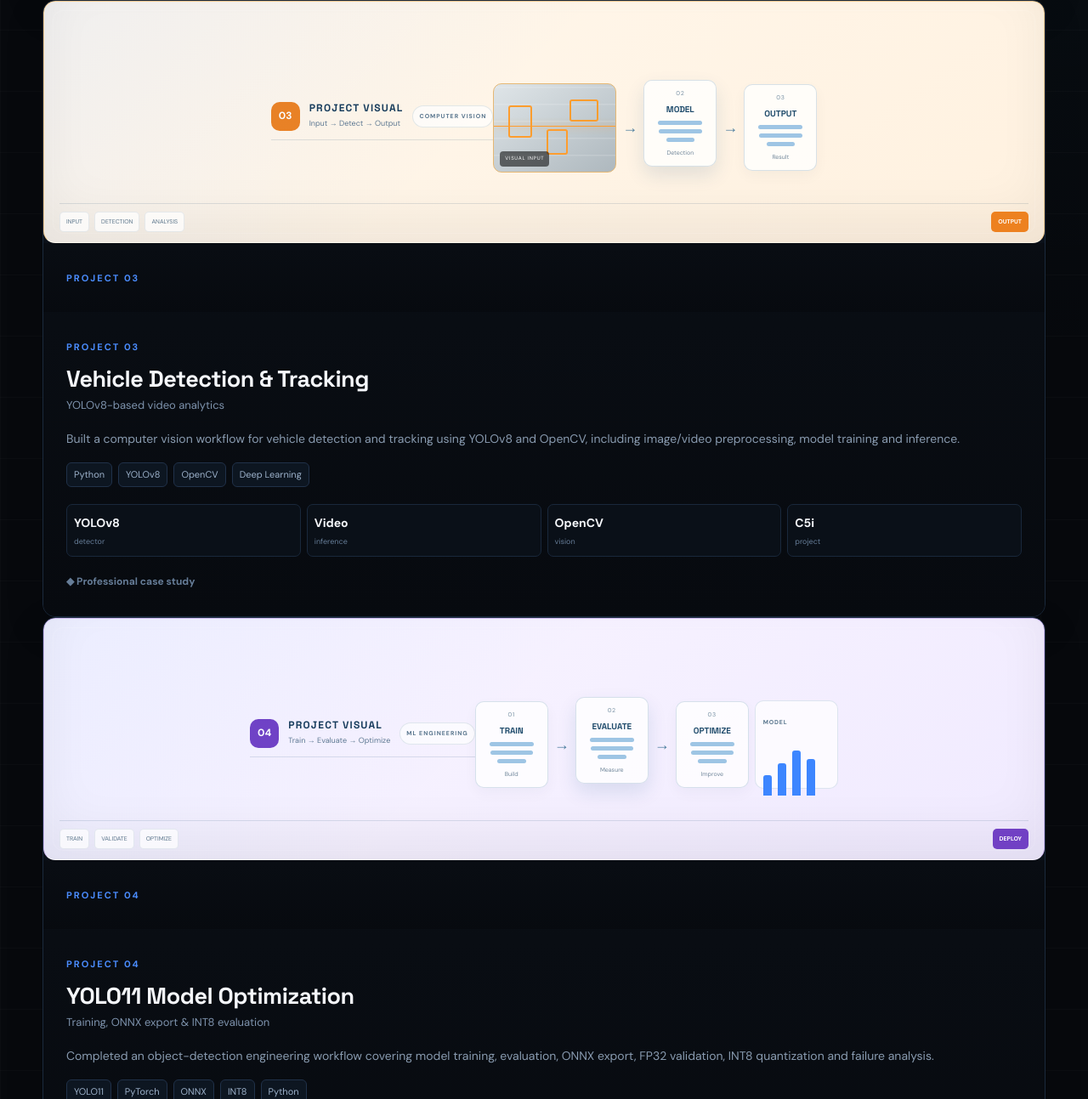
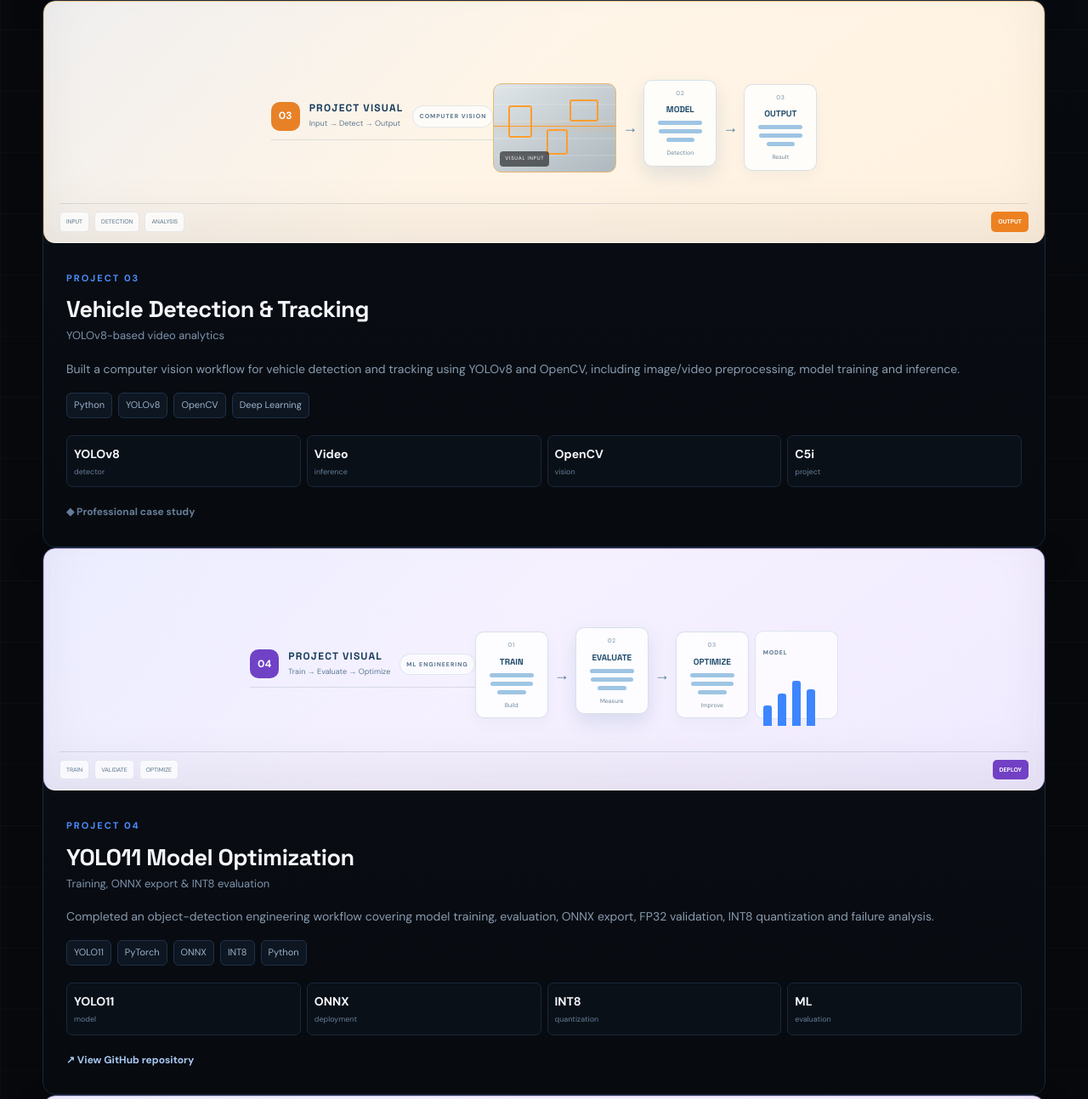
Before and after one commit to kumarakshay7/akshay-portfolio, a plain HTML site: page index.html in a window 1280 px wide. Shown: the part 2557-3850 px from the top of the page at 85% size. Drawn offline with nearby package versions, Linux system fonts and the light colour scheme.

Commit message:
Fix project card markup and visualization layout

```diff
--- a/index.html
+++ b/index.html
@@ -115,7 +115,6 @@
   </div>
   <div class="generic-bottom"><span>INPUT</span><span>DETECTION</span><span>ANALYSIS</span><strong>OUTPUT</strong></div>
 </div></div>
-      <div class="project-body"><span class="num">PROJECT 03</div>
       <div class="project-body"><span class="num">PROJECT 03</span><h3>Vehicle Detection & Tracking</h3><p class="sub">YOLOv8-based video analytics</p><p>Built a computer vision workflow for vehicle detection and tracking using YOLOv8 and OpenCV, including image/video preprocessing, model training and inference.</p><div class="tags"><span>Python</span><span>YOLOv8</span><span>OpenCV</span><span>Deep Learning</span></div><div class="metrics"><b>YOLOv8<small>detector</small></b><b>Video<small>inference</small></b><b>OpenCV<small>vision</small></b><b>C5i<small>project</small></b></div><span class="case">◆ Professional case study</span></div>
     </article>
 
@@ -132,7 +131,6 @@
   </div>
   <div class="generic-bottom"><span>TRAIN</span><span>VALIDATE</span><span>OPTIMIZE</span><strong>DEPLOY</strong></div>
 </div></div>
-      <div class="project-body"><span class="num">PROJECT 04</div>
       <div class="project-body"><span class="num">PROJECT 04</span><h3>YOLO11 Model Optimization</h3><p class="sub">Training, ONNX export & INT8 evaluation</p><p>Completed an object-detection engineering workflow covering model training, evaluation, ONNX export, FP32 validation, INT8 quantization and failure analysis.</p><div class="tags"><span>YOLO11</span><span>PyTorch</span><span>ONNX</span><span>INT8</span><span>Python</span></div><div class="metrics"><b>YOLO11<small>model</small></b><b>ONNX<small>deployment</small></b><b>INT8<small>quantization</small></b><b>ML<small>evaluation</small></b></div><a class="case link" href="https://github.com/kumarakshay7/artikate-cv-ml-engineer-assignment" target="_blank" rel="noopener">↗ View GitHub repository</a></div>
     </article>
 
```
